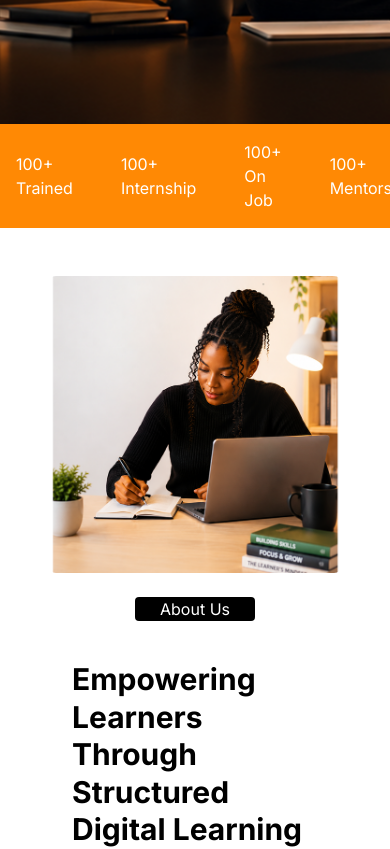
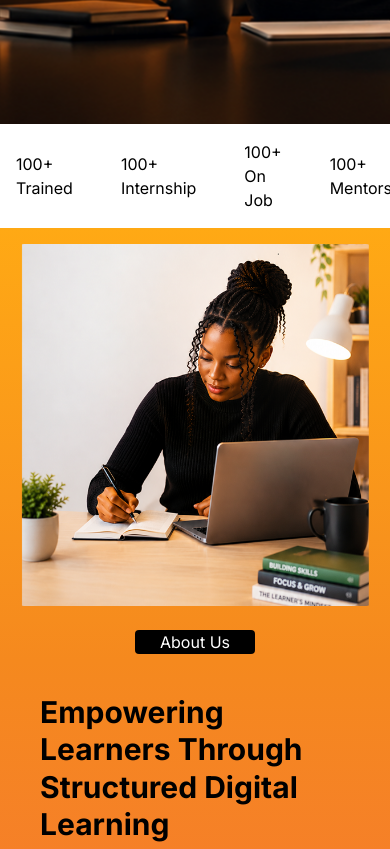
Before and after one commit to atilolaann/future-forge-lms, a React (Vite) app: page / in a window 390 px wide. Shown: the part 720-1569 px from the top of the page. Built offline with nearby package versions, Linux system fonts and the light colour scheme.

Commit message:
feat: implement core landing page components including Main, Mission, StatsBar, About, and Login sections

```diff
--- a/src/components/About.jsx
+++ b/src/components/About.jsx
@@ -3,11 +3,12 @@ import hero2 from "../assets/hero2.png";
 
 function About() {
   return (
-    <div >
+    <main>
+    <div className="w-full p-4 bg-linear-to-b from-[#ffa914] via-[#F5891E] to-[#F67430]">
     <div >
       {/* 1. Main Container: Stacked vertically on mobile, side-by-side on desktop */}
       <div
-       className="flex flex-col md:flex-row w-full items-center">
+       className="flex flex-col md:flex-row items-center">
         {/* 2. Image: Full width on mobile, 50% width on desktop */}
 
           <img src={hero2} className="w-full rounded-lg md:w-[50%]" alt="" />
@@ -47,6 +48,7 @@ function About() {
       </div>
     </div>
     </div>
+    </main>
   );
 }
 
--- a/src/components/LeftSIdeLogin.jsx
+++ b/src/components/LeftSIdeLogin.jsx
@@ -1,5 +1,5 @@
 import { motion } from "framer-motion"
-import LoginLogo from "../assets/login-logo.png";
+import logow from "../assets/logow.png";
 import loginn from "../assets/loginn.png";
 
 function LoginA() {
@@ -17,7 +17,7 @@ function LoginA() {
         transition={{duration: 0.8 }}
         className="w-136 h-25">
           <img
-            src={LoginLogo}
+            src={logow}
             className="w-60"
             alt="futureforge logo"
           />
--- a/src/components/Main.jsx
+++ b/src/components/Main.jsx
@@ -12,8 +12,9 @@ import Mission from "../components/Mission.jsx";
 function Main() {
   return (
     <div>
+      <About />
       <div className="m-12">
-        <About />
+
        <Features />
 
 
--- a/src/components/Mission.jsx
+++ b/src/components/Mission.jsx
@@ -31,7 +31,7 @@ function Mission() {
            whileInView={{ x: 0, opacity:1}}
            transition={{ duration: 0.8, delay: 0.3 }}
             viewport={{once: true}}
-           className="bg-linear-to-b from-[#ffa914] via-[#F5891E] to-[#F67430] py-2 px-5 rounded-sm text-white mt-8">
+           className="bg-linear-to-b from-[#ffa914] via-[#F5891E] to-[#F67430] py-2 px-5 rounded-sm text-black mt-8">
             Learn More
           </motion.button>
             </div>
--- a/src/components/StatsBar.jsx
+++ b/src/components/StatsBar.jsx
@@ -3,7 +3,7 @@ function StatsBar (){
     return(
         <div>
             <div className="flex ">
-                <ul className="bg-orange-400 flex gap-12 w-full px-4 items-center text-white justify-between md:px-12 p-4">
+                <ul className="bg-white flex gap-12 w-full px-4 items-center text-black justify-between md:px-12 p-4">
                     <li className="flex flex-col ">100+ <span>Trained</span></li>
                     <li  className="flex flex-col ">100+ <span>Internship</span></li>
                     <li  className="flex flex-col ">100+ <span>On Job</span></li>
```
